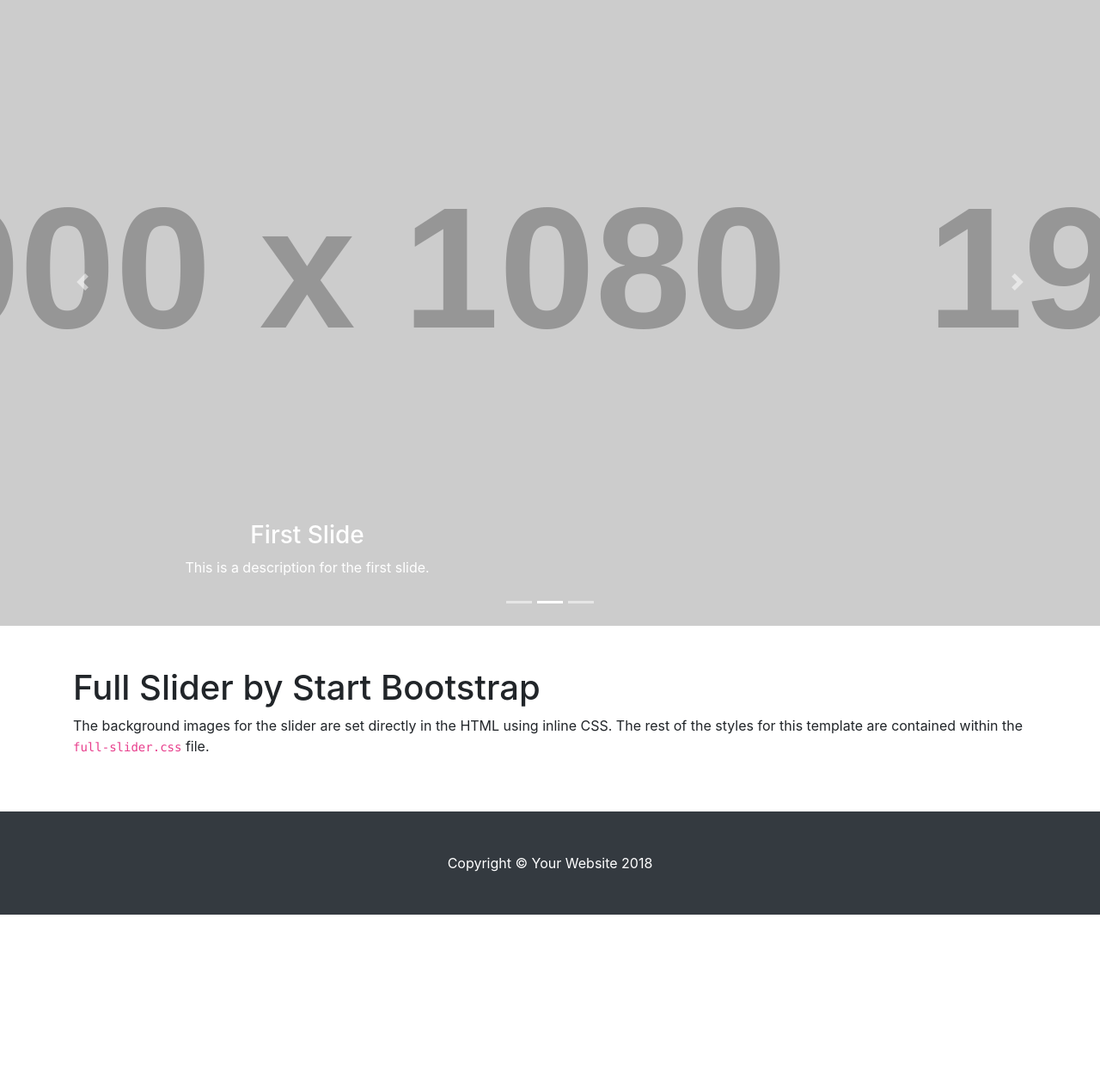
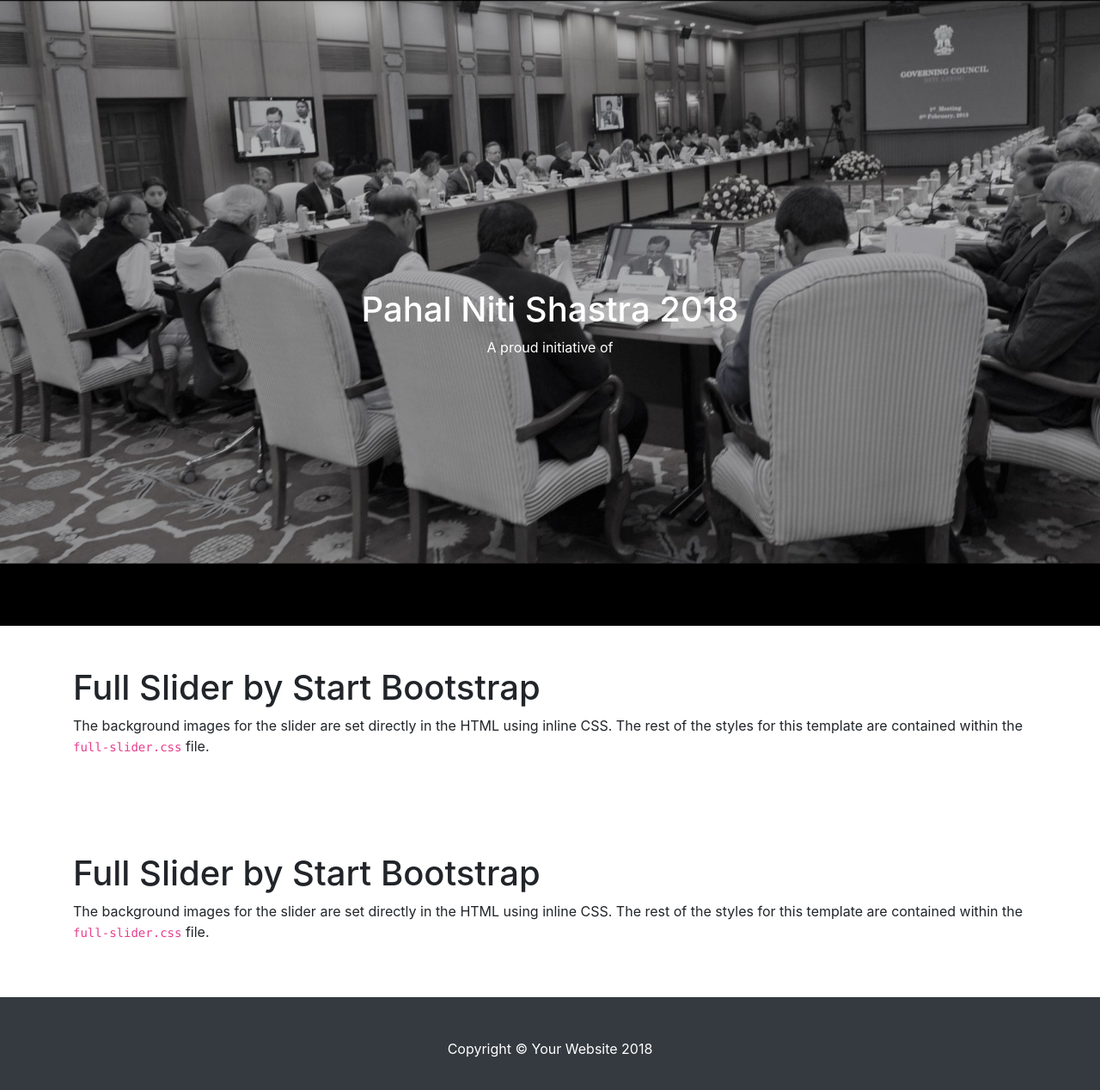
Before and after one commit to pramanikriju/pahal, a plain HTML site: page index.html in a window 1280 px wide. Shown: the part 72-1340 px from the top of the page at 86% size. Before the commit the page ends 1136 px from the top, so only its background shows below. Drawn offline with Linux system fonts and the light colour scheme; placeholder pictures from the web are drawn by us.

Commit message:
new design

```diff
--- a/css/full-slider.css
+++ b/css/full-slider.css
@@ -13,3 +13,22 @@
   -o-background-size: cover;
   background-size: cover;
 }
+
+.parallax {
+    /* The image used */
+    background-image: url("img_parallax.jpg");
+
+    /* Set a specific height */
+
+
+    /* Create the parallax scrolling effect */
+    background-attachment: fixed;
+    background-position: center;
+    background-repeat: no-repeat;
+    background-size: cover;
+}
+.brander {
+   margin-bottom: 20%;
+   font-size: 5.2 em;
+
+}
--- a/index.html
+++ b/index.html
@@ -23,10 +23,12 @@
     <!-- Navigation -->
     <nav class="navbar navbar-expand-lg navbar-dark bg-dark fixed-top">
       <div class="container">
-        <a class="navbar-brand" href="#">Start Bootstrap</a>
+        <a class="navbar-brand" href="#">Pahal Niti Shastra</a>
         <button class="navbar-toggler" type="button" data-toggle="collapse" data-target="#navbarResponsive" aria-controls="navbarResponsive" aria-expanded="false" aria-label="Toggle navigation">
           <span class="navbar-toggler-icon"></span>
         </button>
+
+
         <div class="collapse navbar-collapse" id="navbarResponsive">
           <ul class="navbar-nav ml-auto">
             <li class="nav-item active">
@@ -48,44 +50,34 @@
       </div>
     </nav>
 
+
     <header>
-      <div id="carouselExampleIndicators" class="carousel slide" data-ride="carousel">
-        <ol class="carousel-indicators">
-          <li data-target="#carouselExampleIndicators" data-slide-to="0" class="active"></li>
-          <li data-target="#carouselExampleIndicators" data-slide-to="1"></li>
-          <li data-target="#carouselExampleIndicators" data-slide-to="2"></li>
-        </ol>
+      <div id="carouselExampleIndicators" class="carousel " data-ride="carousel" data-interval="">
+
         <div class="carousel-inner" role="listbox">
           <!-- Slide One - Set the background image for this slide in the line below -->
-          <div class="carousel-item active" style="background-image: url('http://placehold.it/1900x1080')">
-            <div class="carousel-caption d-none d-md-block">
-              <h3>First Slide</h3>
-              <p>This is a description for the first slide.</p>
+          <div class="carousel-item active parallax" style="background-image: url('/img/bg1.jpg')">
+            <div class="carousel-caption  brander">
+              <h1>Pahal Niti Shastra 2018</h1>
+              <p>A proud initiative of </p>
             </div>
           </div>
           <!-- Slide Two - Set the background image for this slide in the line below -->
-          <div class="carousel-item" style="background-image: url('http://placehold.it/1900x1080')">
-            <div class="carousel-caption d-none d-md-block">
+          <div class="carousel-item parallax" style="background-image: url('/img/bg2.jpg')">
+            <div class="carousel-caption d-none d-md-block brander">
               <h3>Second Slide</h3>
               <p>This is a description for the second slide.</p>
             </div>
           </div>
           <!-- Slide Three - Set the background image for this slide in the line below -->
-          <div class="carousel-item" style="background-image: url('http://placehold.it/1900x1080')">
-            <div class="carousel-caption d-none d-md-block">
-              <h3>Third Slide</h3>
+          <div class="carousel-item" style="background-image: url('/img/bg3.jpg')">
+            <div class="carousel-caption d-none d-md-block brander">
+              <h1>Third Slide</h1>
               <p>This is a description for the third slide.</p>
             </div>
           </div>
         </div>
-        <a class="carousel-control-prev" href="#carouselExampleIndicators" role="button" data-slide="prev">
-          <span class="carousel-control-prev-icon" aria-hidden="true"></span>
-          <span class="sr-only">Previous</span>
-        </a>
-        <a class="carousel-control-next" href="#carouselExampleIndicators" role="button" data-slide="next">
-          <span class="carousel-control-next-icon" aria-hidden="true"></span>
-          <span class="sr-only">Next</span>
-        </a>
+
       </div>
     </header>
 
@@ -98,6 +90,19 @@
           file.</p>
       </div>
     </section>
+
+      <section class="py-5">
+      <div class="container">
+        <h1>Full Slider by Start Bootstrap</h1>
+        <p>The background images for the slider are set directly in the HTML using inline CSS. The rest of the styles for this template are contained within the
+          <code>full-slider.css</code>
+          file.</p>
+      </div>
+    </section>
+
+
+
+
 
     <!-- Footer -->
     <footer class="py-5 bg-dark">
```
Also changed, not shown: img/app-store-badge.svg (deleted), img/bg-cta.jpg (deleted), img/bg-pattern.png (deleted), img/bg1.jpg (added), img/bg2.jpg (added), img/bg3.jpg (added), img/demo-screen-1.jpg (deleted), img/google-play-badge.svg (deleted), img/sponsors/disco.jpg (deleted), img/sponsors/haldi.png (deleted), img/sponsors/maurya.png (deleted), img/sponsors/novelty.png (deleted), img/sponsors/westend.PNG (deleted), img/sponsors/wind.png (deleted).
